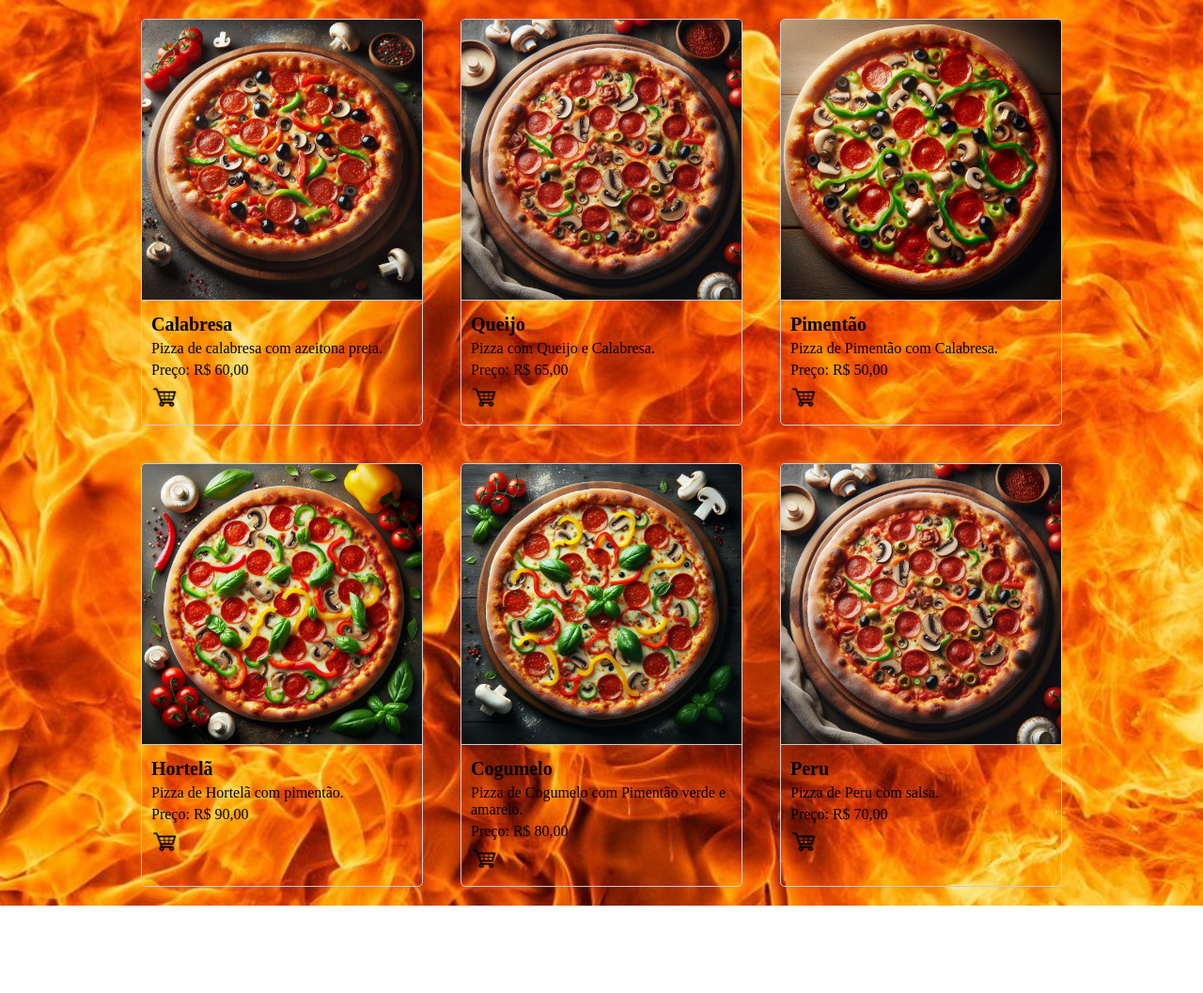
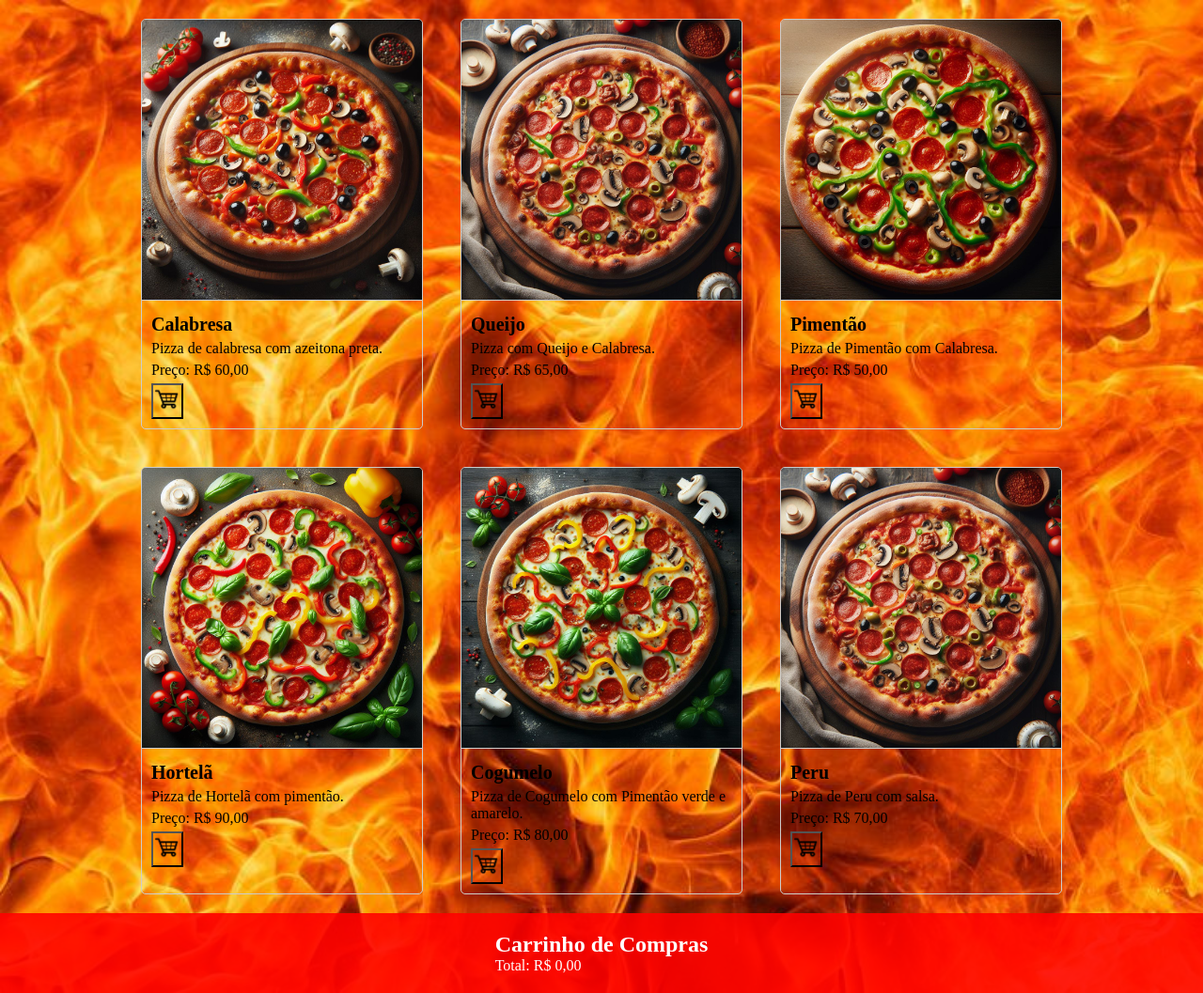
Before and after one commit to SkrStefany/pizzaria, a website: page src/Cardapio/index.html in a window 1280 px wide. Shown: the whole page at 94% size. Before the commit the page ends 964 px from the top, so only its background shows below. Drawn offline with Linux system fonts and the light colour scheme; a web font is replaced by a local one.

Commit message:
Carrinho de compras

```diff
--- a/package.json
+++ b/package.json
@@ -1,5 +1,10 @@
 {
+
+  "scripts": {
+    "dev": "npx tailwindcss -i ./Cardapio/cardapio.css -o ./Cardapio/output.css --watch"
+  },
   "devDependencies": {
     "tailwindcss": "^3.4.3"
   }
+
 }
--- a/src/Cardapio/cardapio.css
+++ b/src/Cardapio/cardapio.css
@@ -1,3 +1,4 @@
+
 @import url('https://fonts.googleapis.com/css2?family=Alice&display=swap');
 
 
@@ -48,5 +49,24 @@ body {
 .carrinho {
     width: 30px;
 }
+.botao {
+    background-color: rgba(240, 248, 255, 0);
+}
+.compras {
+    background-color: rgba(255, 0, 0, 0.877);
+    width: 100%;
+    display: flex;
+    flex-direction: column;
+    align-items: center;
+    justify-content: center;
+    color: white;
+    font-family: "Alice";
+   padding-top: 20px;
+   padding-bottom: 20px;
+}
+.compras ul {
+    list-style: none;
+}
+
 
 /*---------------------------------------*/
--- a/src/Cardapio/index.html
+++ b/src/Cardapio/index.html
@@ -19,7 +19,7 @@
 					<h2>Calabresa</h2>
 					<p>Pizza de calabresa com azeitona preta.</p>
 					<p>Preço: R$ 60,00</p>
-					<span><a href="#"><img class="carrinho" src="img/carrinho-removebg-preview.png" alt=""></a></span>
+					<span><button class="botao" onclick="adicionarAoCarrinho('Calabresa', 60.00)"><img class="carrinho" src="img/carrinho-removebg-preview.png" alt=""></button></span>
 				</div>
 			</div>
 			<!-- Adicione mais itens conforme necessário -->
@@ -31,7 +31,7 @@
 					<h2>Queijo</h2>
 					<p>Pizza com Queijo e Calabresa.</p>
 					<p>Preço: R$ 65,00</p>
-					<span><a href="#"><img class="carrinho" src="img/carrinho-removebg-preview.png" alt=""></a></span>
+					<span><button class="botao" onclick="adicionarAoCarrinho('Queijo', 65.00)"><img class="carrinho" src="img/carrinho-removebg-preview.png" alt=""></button></span>
 				</div>
 			</div>
 			<div class="item">
@@ -42,7 +42,7 @@
 					<h2>Pimentão</h2>
 					<p>Pizza de Pimentão com Calabresa.</p>
 					<p>Preço: R$ 50,00</p>
-					<span><a href="#"><img class="carrinho" src="img/carrinho-removebg-preview.png" alt=""></a></span>
+					<span><button class="botao" onclick="adicionarAoCarrinho('Pimentão', 50.00)"><img class="carrinho" src="img/carrinho-removebg-preview.png" alt=""></button></span>
 				</div>
 			</div>
 			<div class="item">
@@ -53,7 +53,7 @@
 					<h2>Hortelã</h2>
 					<p>Pizza de Hortelã com pimentão.</p>
 					<p>Preço: R$ 90,00</p>
-					<span><a href="#"><img class="carrinho" src="img/carrinho-removebg-preview.png" alt=""></a></span>
+					<span><button class="botao" onclick="adicionarAoCarrinho('Hortelã', 90.00)"><img class="carrinho" src="img/carrinho-removebg-preview.png" alt=""></button></span>
 				</div>
 			</div>
 			<div class="item">
@@ -64,7 +64,7 @@
 					<h2>Cogumelo</h2>
 					<p>Pizza de Cogumelo com Pimentão verde e amarelo.</p>
 					<p>Preço: R$ 80,00</p>
-					<span><a href="#"><img class="carrinho" src="img/carrinho-removebg-preview.png" alt=""></a></span>
+					<span><button class="botao" onclick="adicionarAoCarrinho('Cogumelo', 80.00)"><img class="carrinho" src="img/carrinho-removebg-preview.png" alt=""></button></span>
 				</div>
 			</div>
 			<div class="item">
@@ -75,10 +75,19 @@
 					<h2>Peru</h2>
 					<p>Pizza de Peru com salsa.</p>
 					<p>Preço: R$ 70,00</p>
-					<span><a href="#"><img class="carrinho" src="img/carrinho-removebg-preview.png" alt=""></a></span>
+					<span><button class="botao" onclick="adicionarAoCarrinho('Peru', 70.00)"><img class="carrinho" src="img/carrinho-removebg-preview.png" alt=""></button></span>
 				</div>
 			</div>
 		</div>
+
+		<div class="compras">
+			<div id="compras">
+		<h2>Carrinho de Compras</h2>
+		<ul id="itensCarrinho"></ul>
+		<p id="totalCarrinho">Total: R$ 0,00</p>
+		</div>
+		</div>
+
 
 
 
--- a/src/Cardapio/script.js
+++ b/src/Cardapio/script.js
@@ -0,0 +1,18 @@
+function adicionarAoCarrinho(nome, preco) {
+    var carrinho = document.getElementById("itensCarrinho");
+    var total = document.getElementById("totalCarrinho");
+    var item = document.createElement("li");
+    item.textContent = nome + " - R$ " + preco.toFixed(2);
+    carrinho.appendChild(item);
+    total.textContent = "Total: R$ " + calcularTotal();
+}
+
+function calcularTotal() {
+    var itens = document.getElementById("itensCarrinho").getElementsByTagName("li");
+    var total = 0;
+    for (var i = 0; i < itens.length; i++) {
+        var preco = parseFloat(itens[i].textContent.split("R$ ")[1]);
+        total += preco;
+    }
+    return total.toFixed(2);
+}
```
Also changed, not shown: tailwind.config.js (deleted, +0 -8 lines).
